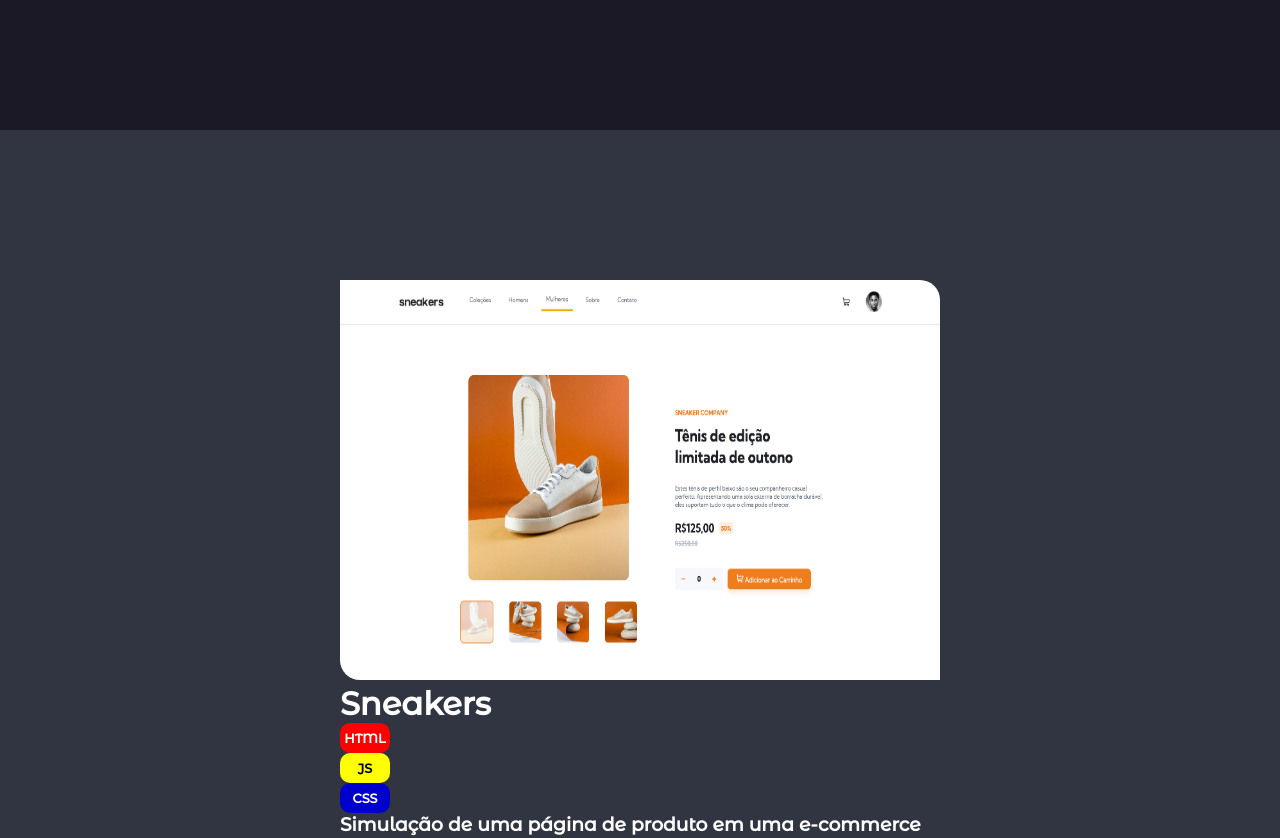
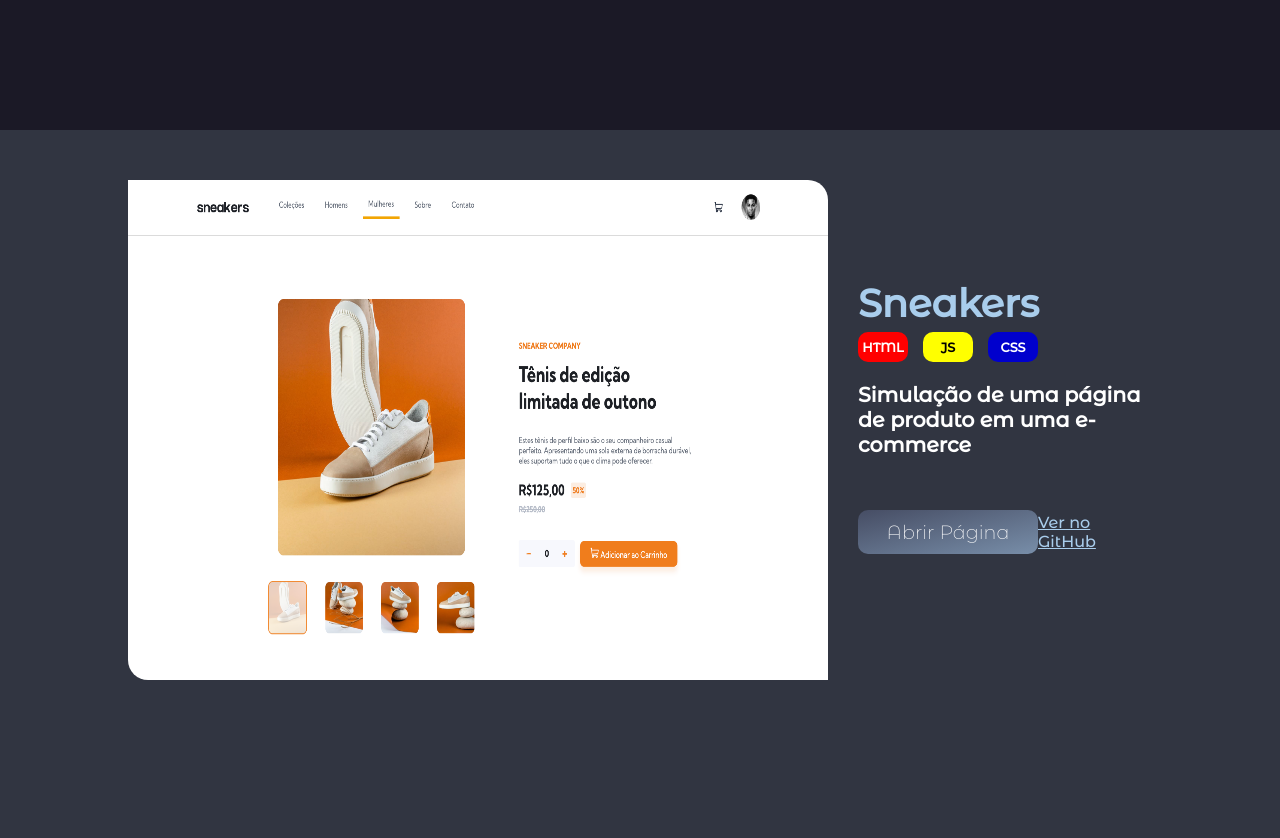
Before and after one commit to EfraimFernandes/portifolio, a Next.js app: page / in a window 1280 px wide. Shown: the part 2720-3558 px from the top of the page. Built offline with nearby package versions, Linux system fonts and the light colour scheme.

Commit message:
Estilizando o projeto 1 da direita

```diff
--- a/src/components/Desk4.tsx
+++ b/src/components/Desk4.tsx
@@ -1,11 +1,11 @@
 import styles from "../styles/Desk4.module.css"
-import Project from "./ProjectModel"
+import { ProjectD, ProjectE} from "./ProjectModel"
 import Sneakers from "../../public/images/image-sneakers.png"
 
 export default function Desk4(){
     return (
         <div className={styles.Desk4} id="MeusProjetos">
-            <Project
+            <ProjectD
                 src={Sneakers}
                 alt="Imagem de um dos meus projetos, sneakers!"
                 title="Sneakers"
--- a/src/components/ProjectModel.tsx
+++ b/src/components/ProjectModel.tsx
@@ -11,15 +11,15 @@ interface ProjectInterface {
     descProj: string
 }
 
-export default function Project(props: ProjectInterface) {
+export function ProjectD(props: ProjectInterface) {
     return(
         <div className={styles.content}>
             <div className={styles.img}>
                 <Image
                     src={props.src}
                     alt={props.alt}
-                    width={600}
-                    height={400}
+                    width={700}
+                    height={500}
                     className={styles.projectImg}
                 />
             </div>
@@ -42,7 +42,7 @@ export default function Project(props: ProjectInterface) {
                         <button className={styles.btn}>Abrir Página</button>
                     </a>
 
-                    <a href="https://github.com/EfraimFernandes/sneakers" target="_blank" rel="noopener noreferrer" className="linkVerGit">Ver no GitHub</a>
+                    <a href="https://github.com/EfraimFernandes/sneakers" target="_blank" rel="noopener noreferrer" className={styles.linkVerGit}>Ver no GitHub</a>
                 </div>
             </div>
 
@@ -50,3 +50,41 @@ export default function Project(props: ProjectInterface) {
         </div>
     )
 }
+
+export function ProjectE(props: ProjectInterface) {
+    return(
+        <div className={styles.content}>
+            <div className={styles.projectDesce}>
+                <div className={styles.title}>
+                    <h1>{props.title}</h1>
+                </div>
+                <div className={styles.linguagense}>
+                    <Linguagens txt="HTML" corBg="red" color="#fff"/>
+                    <Linguagens txt="JS" corBg="yellow" color="#000"/>
+                    <Linguagens txt="CSS" corBg="#0000cd" color="#fff"/>
+                </div>
+                <div className={styles.descProje}>
+                    <h3>{props.descProj}</h3>
+                </div>
+
+                <div className={styles.btnse}>
+                    <a href="https://sneakers-efra.netlify.app" target="_blank" rel="noopener noreferrer">
+                        <button className={styles.btne}>Abrir Página</button>
+                    </a>
+
+                    <a href="https://github.com/EfraimFernandes/sneakers" target="_blank" rel="noopener noreferrer" className="linkVerGit">Ver no GitHub</a>
+                </div>
+            </div>
+
+            <div className={styles.imge}>
+                <Image
+                    src={props.src}
+                    alt={props.alt}
+                    width={600}
+                    height={400}
+                    className={styles.projectImg}
+                />
+            </div>
+        </div>
+    )
+}
--- a/src/styles/Desk4.module.css
+++ b/src/styles/Desk4.module.css
@@ -2,7 +2,6 @@
     width: 100%;
     height: 1000px;
     display: flex;
-    align-items: center;
     justify-content: center;
     background-color: #313541;
     color: #fff;
--- a/src/styles/project.module.css
+++ b/src/styles/project.module.css
@@ -1,5 +1,44 @@
 .projectImg {
     border-radius: 0 20px 0 20px;
+}
+
+.content {
+    display: flex;
+    justify-content: space-evenly;
+    width: 80%;
+    padding-top: 50px;
+}
+
+.projectDesc {
+    display: flex;
+    flex-direction: column;
+    padding-top: 100px;
+    margin-left: 30px;
+}
+
+.title {
+    color: #a9cdec;
+    font-size: 1.2rem;
+    margin-bottom: 5px;
+}
+
+.linguagens {
+    display: flex;
+    margin-bottom: 20px;
+}
+
+.descProj {
+    font-size: 1.1rem;
+    font-weight: 200;
+}
+
+.btns {
+    width: 80%;
+    height: 50px;
+    margin-top: 50px;
+    display: flex;
+    align-items: center;
+    justify-content: space-between;
 }
 
 .btn {
@@ -9,14 +48,102 @@
     font-weight: 200;
     color: #fff;
     border-radius: 10px;
-    margin-top: 100px;
     background-image: linear-gradient(to right bottom, #464D64, #788EA9);
     transition: .6s all ease-in-out;
     outline: none;
     width: 180px;
-
 }
 
 .btn:hover {
     transform: scale(1.05);
+    cursor: pointer;
 }
+
+.linkVerGit {
+    color: #a9cdec;
+    transition: .2s all ease-in-out;
+}
+
+.linkVerGit:hover {
+    text-decoration: none;
+    transform: scale(1.02);
+}
+
+
+
+
+
+
+
+
+
+.projectImgE {
+    border-radius: 0 20px 0 20px;
+}
+
+.content {
+    display: flex;
+    justify-content: space-evenly;
+    width: 80%;
+    padding-top: 50px;
+}
+
+.projectDesce {
+    display: flex;
+    flex-direction: column;
+    padding-top: 100px;
+    margin-left: 30px;
+}
+
+.title {
+    color: #a9cdec;
+    font-size: 1.2rem;
+    margin-bottom: 5px;
+}
+
+.linguagens {
+    display: flex;
+    margin-bottom: 20px;
+}
+
+.descProj {
+    font-size: 1.1rem;
+    font-weight: 200;
+}
+
+.btnse {
+    width: 80%;
+    height: 50px;
+    margin-top: 50px;
+    display: flex;
+    align-items: center;
+    justify-content: space-between;
+}
+
+.btne {
+    border: none;
+    padding: 10px 20px 10px 20px;
+    font-size: 1.2rem;
+    font-weight: 200;
+    color: #fff;
+    border-radius: 10px;
+    background-image: linear-gradient(to right bottom, #464D64, #788EA9);
+    transition: .6s all ease-in-out;
+    outline: none;
+    width: 180px;
+}
+
+.btne:hover {
+    transform: scale(1.05);
+    cursor: pointer;
+}
+
+.linkVerGit {
+    color: #a9cdec;
+    transition: .2s all ease-in-out;
+}
+
+.linkVerGit:hover {
+    text-decoration: none;
+    transform: scale(1.02);
+}
```
